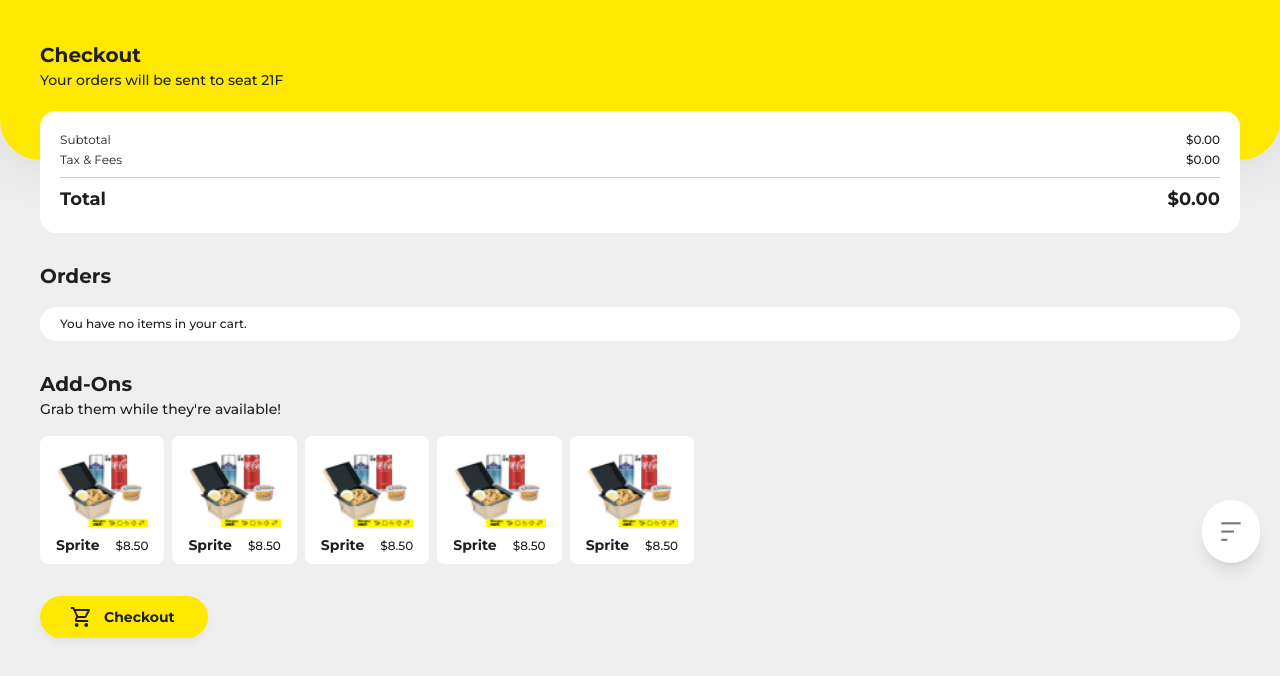
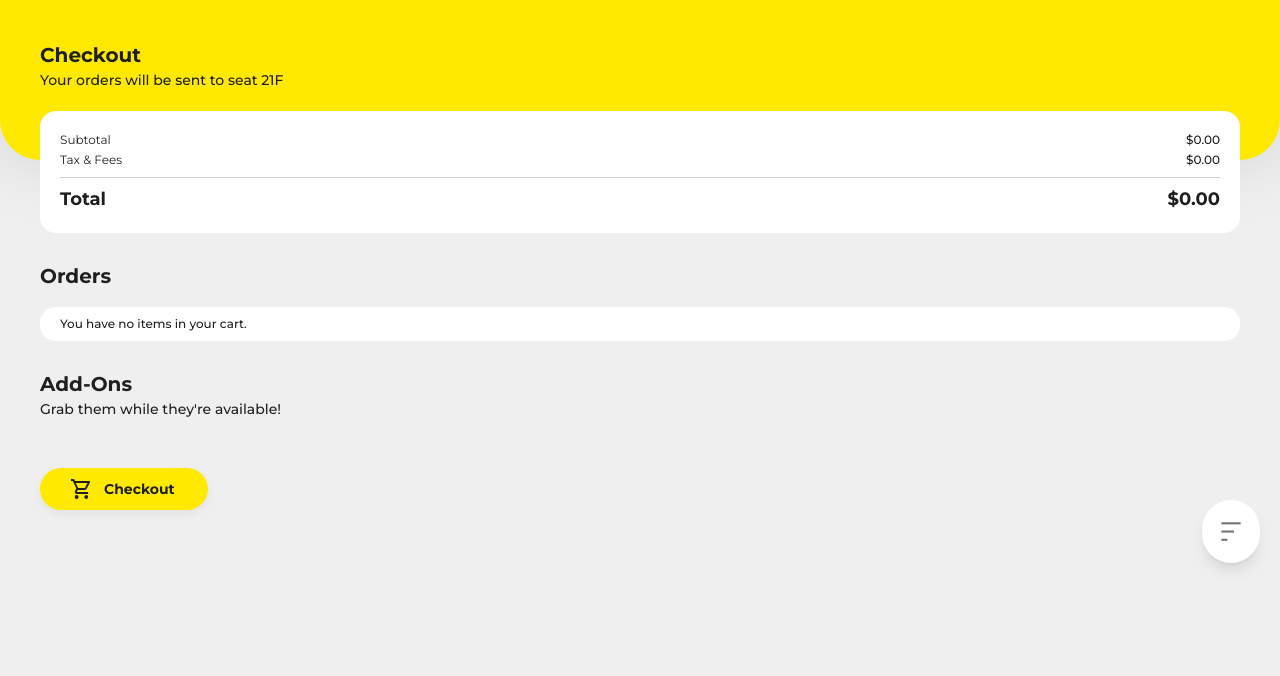
Before and after one commit to jasonchristopher21/first-class-frontend, a React (Vite) app: page /cart in a window 1280 px wide. Shown: the top 676 px of the page. Built offline with nearby package versions, Linux system fonts and the light colour scheme.

Commit message:
Complete Most Logic

```diff
--- a/src/components/Sidebar.jsx
+++ b/src/components/Sidebar.jsx
@@ -3,9 +3,11 @@ import Draggable from "react-draggable";
 import { icon_cart, icon_home, icon_menubar, icon_order } from "../assets";
 import "../index.css";
 import { Link } from "react-router-dom";
+import { useSelector } from "react-redux";
 
 export const Sidebar = () => {
   const [isOpen, setIsOpen] = useState(false);
+  const auth = useSelector((state) => state.auth)
 
   const toggleNavBar = () => {
     setIsOpen(!isOpen);
@@ -37,7 +39,7 @@ export const Sidebar = () => {
         <ul>
           <li>
             <div className="nav-content">
-              <Link to="/status/:id">
+              <Link to={`/status/${auth.orderId}`}>
                 <img src={icon_order} />
               </Link>
             </div>
--- a/src/pages/Cart.jsx
+++ b/src/pages/Cart.jsx
@@ -8,52 +8,71 @@ import subtract from "../assets/subtract.svg";
 import { Sidebar } from "../components/Sidebar";
 
 import { useSelector, useDispatch } from "react-redux";
+import { useNavigate } from "react-router-dom";
+
+import axios from "axios";
+import { API_URL } from "../constants";
+
 import {
   addToCart,
   incrementQuantity,
   decrementQuantity,
+  clearCart,
 } from "../redux/features/cart/cartSlice";
+
+import {
+  addOrderId,
+} from "../redux/features/auth/authSlice";
+
+import { selectToken } from "../redux/features/auth/authSlice";
 
 const Cart = () => {
   const [seat, setSeat] = useState("21F");
 
-  const [subtotal, setSubtotal] = useState(21.90);
+  const [subtotal, setSubtotal] = useState(21.9);
   const [tax, setTax] = useState(0);
-  const [total, setTotal] = useState(21.90);
+  const [total, setTotal] = useState(21.9);
 
   const orders = useSelector((state) => state.cart);
 
-  const addOns = [
-    {
-      image: dummy_food_img,
-      name: "Sprite",
-      price: "8.50",
-    },
-    {
-      image: dummy_food_img,
-      name: "Sprite",
-      price: "8.50",
-    },
-    {
-      image: dummy_food_img,
-      name: "Sprite",
-      price: "8.50",
-    },
-    {
-      image: dummy_food_img,
-      name: "Sprite",
-      price: "8.50",
-    },
-    {
-      image: dummy_food_img,
-      name: "Sprite",
-      price: "8.50",
-    },
-  ];
+  const addOns = [];
 
+  const navigate = useNavigate();
   const dispatch = useDispatch();
 
   const [changed, setChanged] = useState(false);
+  const token = useSelector((state) => state.auth.token)
+
+  console.log(orders)
+
+  const postOrder = () => {
+    axios
+      .post(
+        `${API_URL}/order`,
+        {
+          products: orders.map((order) => {
+            console.log(order)
+            return {
+              productId: order._id,
+              quantity: order.qty,
+            };
+          }),
+          orderDateTime: new Date(),
+        },
+        {
+          headers: {
+            Authorization: `Bearer ${token}`,
+          },
+        }
+      )
+      .then((res) => {
+        dispatch(addOrderId(res.data._id));
+        navigate("/status/" + res.data._id)
+      })
+      .catch((err) => {
+        console.log(err);
+      });
+  };
 
   useEffect(() => {
     let subtotal = 0;
@@ -63,7 +82,7 @@ const Cart = () => {
     setSubtotal(subtotal);
     setTotal(subtotal + tax);
     setChanged(false);
-  }, [changed])
+  }, [changed]);
 
   return (
     <div className="bg-light-grey">
@@ -104,7 +123,12 @@ const Cart = () => {
               </span>
             )}
             {orders.map((order, idx) => (
-              <OrderCard order={order} key={idx} dispatch={dispatch} setChanged={setChanged} />
+              <OrderCard
+                order={order}
+                key={idx}
+                dispatch={dispatch}
+                setChanged={setChanged}
+              />
             ))}
           </div>
         </div>
@@ -127,7 +151,7 @@ const Cart = () => {
         <div>
           <button
             className="flex gap-3 py-2 px-8 bg-yellow mt-8 text-black rounded-full drop-shadow-[0px_4px_4px_rgba(0,0,0,0.05)]"
-            onClick={() => dispatch(addToCart(dummy))}
+            onClick={postOrder}
           >
             <img src={cart_black} className="-ml-1 my-auto" />
             <span className={`${styles.heading5} my-auto`}>Checkout</span>
@@ -151,13 +175,19 @@ const OrderCard = (props) => {
             <img
               src={subtract}
               className="hover:cursor-pointer"
-              onClick={() => {props.dispatch(decrementQuantity(order)); props.setChanged(true);}}
+              onClick={() => {
+                props.dispatch(decrementQuantity(order));
+                props.setChanged(true);
+              }}
             />
             <span className="px-2">{order.qty}</span>
             <img
               src={add}
               className="hover:cursor-pointer"
-              onClick={() => {props.dispatch(incrementQuantity(order)); props.setChanged(true);}}
+              onClick={() => {
+                props.dispatch(incrementQuantity(order));
+                props.setChanged(true);
+              }}
             />
           </div>
         </div>
--- a/src/pages/Product.jsx
+++ b/src/pages/Product.jsx
@@ -36,7 +36,7 @@ export const Product = () => {
 
   const addProduct = () => {
     const order = {
-      id: product.id,
+      _id: product._id,
       name: product.name,
       price: product.price,
       qty: qty,
--- a/src/pages/Status.jsx
+++ b/src/pages/Status.jsx
@@ -1,7 +1,7 @@
 import React, { useState, useEffect } from "react";
 import styles from "../style";
-import dummy_food_img from "../assets/dummy_food_img.png";
-import cart_black from "../assets/cart-black.svg";
+import barcode from "../assets/barcode.png";
+
 import { useParams } from "react-router-dom";
 import { Sidebar } from "../components/Sidebar";
 
@@ -15,9 +15,7 @@ const Status = () => {
   const [seat, setSeat] = useState("21F");
 
   const [status, setStatus] = useState("received");
-
   const [total, setTotal] = useState(0);
-
   const { id } = useParams();
 
   const orders = useSelector((state) => state.cart);
@@ -77,7 +75,7 @@ const Status = () => {
               </div>
               <div className="flex flex-row justify-between">
                 <span className={styles.paragraph7}>Seat Number</span>
-                <span className={styles.paragraph8}>21F</span>
+                <span className={styles.paragraph8}>{seat}</span>
               </div>
               <div className="flex flex-row justify-between">
                 <span className={styles.paragraph7}>Amount Payable</span>
@@ -88,6 +86,7 @@ const Status = () => {
                 <span className={styles.paragraph7}>Order ID</span>
                 <span className={styles.heading5}>{id}</span>
               </div>
+              <img src={barcode} className="mx-auto mt-2" />
             </div>
           </div>
         </div>
--- a/src/redux/features/auth/authSlice.js
+++ b/src/redux/features/auth/authSlice.js
@@ -8,6 +8,7 @@ const initialState = {
   token: null,
   error: null,
   success: false,
+  orderId: null,
 };
 
 export const getUser = createAsyncThunk("auth/getUser",
@@ -43,6 +44,9 @@ const authSlice = createSlice({
         logout: (state, action) => {
             state.user = {};
             state.token = null;
+        },
+        addOrderId: (state, action) => {
+            state.orderId = action.payload;
         }
     },
     extraReducers(builder) {
@@ -66,7 +70,7 @@ const authSlice = createSlice({
     }
 });
 
-export const { setCredentials, logout } = authSlice.actions
+export const { setCredentials, logout, addOrderId } = authSlice.actions
 
 export default authSlice.reducer
 
--- a/src/redux/features/cart/cartSlice.js
+++ b/src/redux/features/cart/cartSlice.js
@@ -37,10 +37,13 @@ const cartSlice = createSlice({
     removeItem: (state, action) => {
       return state.filter((item) => item.name !== action.payload.name);
     },
+    clearCart: (state, action) => {
+      return [];
+    },
   },
 });
 
 export default cartSlice.reducer;
 
-export const { addToCart, incrementQuantity, decrementQuantity, removeItem } =
+export const { addToCart, incrementQuantity, decrementQuantity, removeItem, clearCart } =
   cartSlice.actions;
```
Also changed, not shown: src/assets/barcode.png (added).
